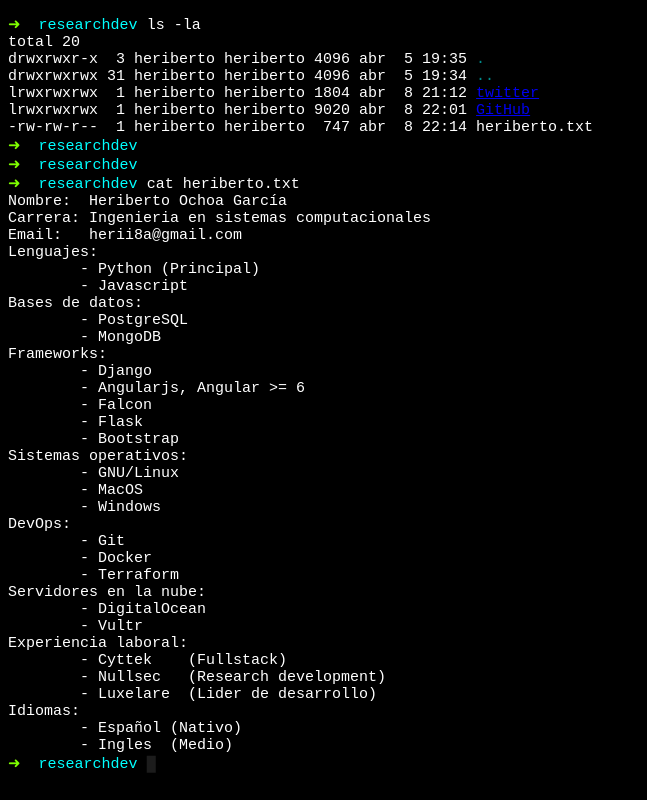
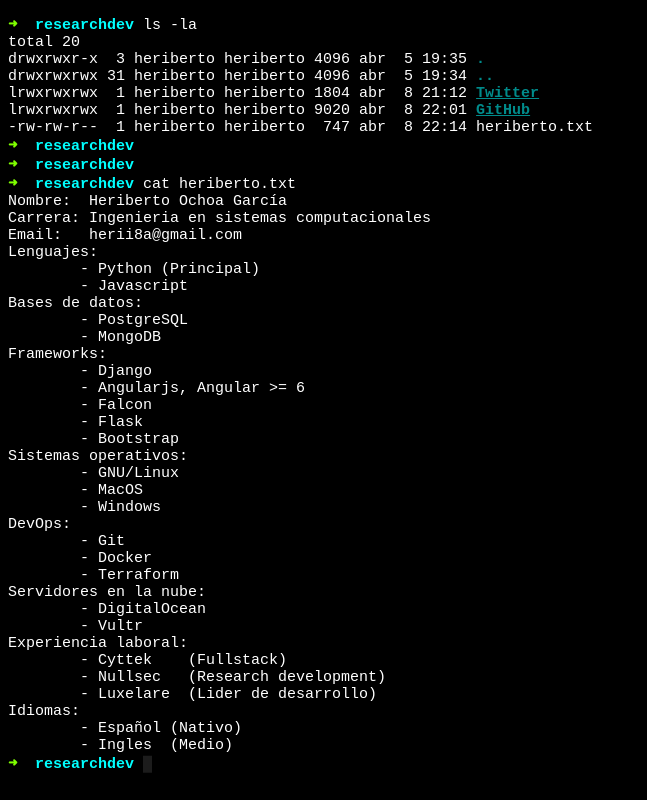
Before and after one commit to h8a/researchdev, a plain HTML site: page index.html in a window 1280 px wide. Shown: the whole page, without its empty margins (0-647 px from the left). Drawn offline with Linux system fonts and the light colour scheme.

Commit message:
change styles folders and prompt

```diff
--- a/index.html
+++ b/index.html
@@ -48,16 +48,16 @@
 </head>
 <body>
 <pre>
-<span style="color: chartreuse;">➜</span>  <span style="color: cyan;">researchdev</span> ls -la
+<span style="color: chartreuse; font-weight: bold;">➜</span>  <span style="color: cyan; font-weight: bold;">researchdev</span> ls -la
 total 20
-drwxrwxr-x  3 heriberto heriberto 4096 abr  5 19:35 <span style="color: darkcyan;">.</span>
-drwxrwxrwx 31 heriberto heriberto 4096 abr  5 19:34 <span style="color: darkcyan;">..</span>
-lrwxrwxrwx  1 heriberto heriberto 1804 abr  8 21:12 <a href="https://twitter.com/hery8a" target="_blank" rel="noopener noreferrer">twitter</a>
-lrwxrwxrwx  1 heriberto heriberto 9020 abr  8 22:01 <a href="https://github.com/h8a" target="_blank" rel="noopener noreferrer">GitHub</a>
+drwxrwxr-x  3 heriberto heriberto 4096 abr  5 19:35 <span style="color: darkcyan; font-weight: bold;">.</span>
+drwxrwxrwx 31 heriberto heriberto 4096 abr  5 19:34 <span style="color: darkcyan; font-weight: bold;">..</span>
+lrwxrwxrwx  1 heriberto heriberto 1804 abr  8 21:12 <a href="https://twitter.com/hery8a" target="_blank" rel="noopener noreferrer" style="color: darkcyan; font-weight: bold;">Twitter</a>
+lrwxrwxrwx  1 heriberto heriberto 9020 abr  8 22:01 <a href="https://github.com/h8a" target="_blank" rel="noopener noreferrer" style="color: darkcyan; font-weight: bold;">GitHub</a>
 -rw-rw-r--  1 heriberto heriberto  747 abr  8 22:14 heriberto.txt
-<span style="color: chartreuse;">➜</span>  <span style="color: cyan;">researchdev</span>
-<span style="color: chartreuse;">➜</span>  <span style="color: cyan;">researchdev</span>
-<span style="color: chartreuse;">➜</span>  <span style="color: cyan;">researchdev</span> cat heriberto.txt
+<span style="color: chartreuse; font-weight: bold;">➜</span>  <span style="color: cyan; font-weight: bold;">researchdev</span>
+<span style="color: chartreuse; font-weight: bold;">➜</span>  <span style="color: cyan; font-weight: bold;">researchdev</span>
+<span style="color: chartreuse; font-weight: bold;">➜</span>  <span style="color: cyan; font-weight: bold;">researchdev</span> cat heriberto.txt
 Nombre:  Heriberto Ochoa García
 Carrera: Ingenieria en sistemas computacionales
 Email:   herii8a@gmail.com
@@ -91,7 +91,7 @@ Experiencia laboral:
 Idiomas:
         - Español (Nativo)
         - Ingles  (Medio)
-<span style="color: chartreuse;">➜</span>  <span style="color: cyan;">researchdev</span> <span class="blinks">█</span>
+<span style="color: chartreuse; font-weight: bold;">➜</span>  <span style="color: cyan; font-weight: bold;">researchdev</span> <span class="blinks">█</span>
 </pre>
 </body>
 </html>
```
